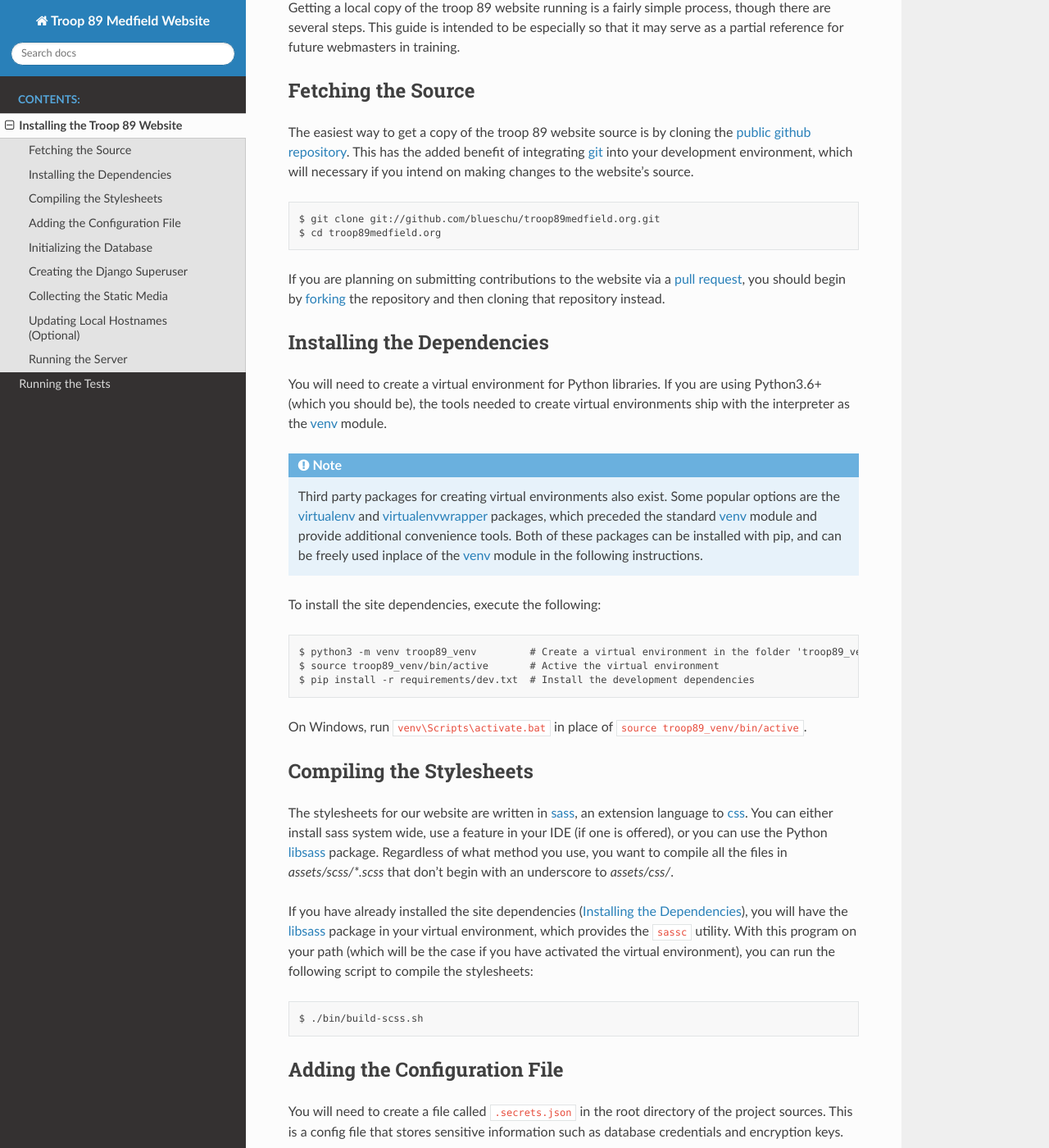
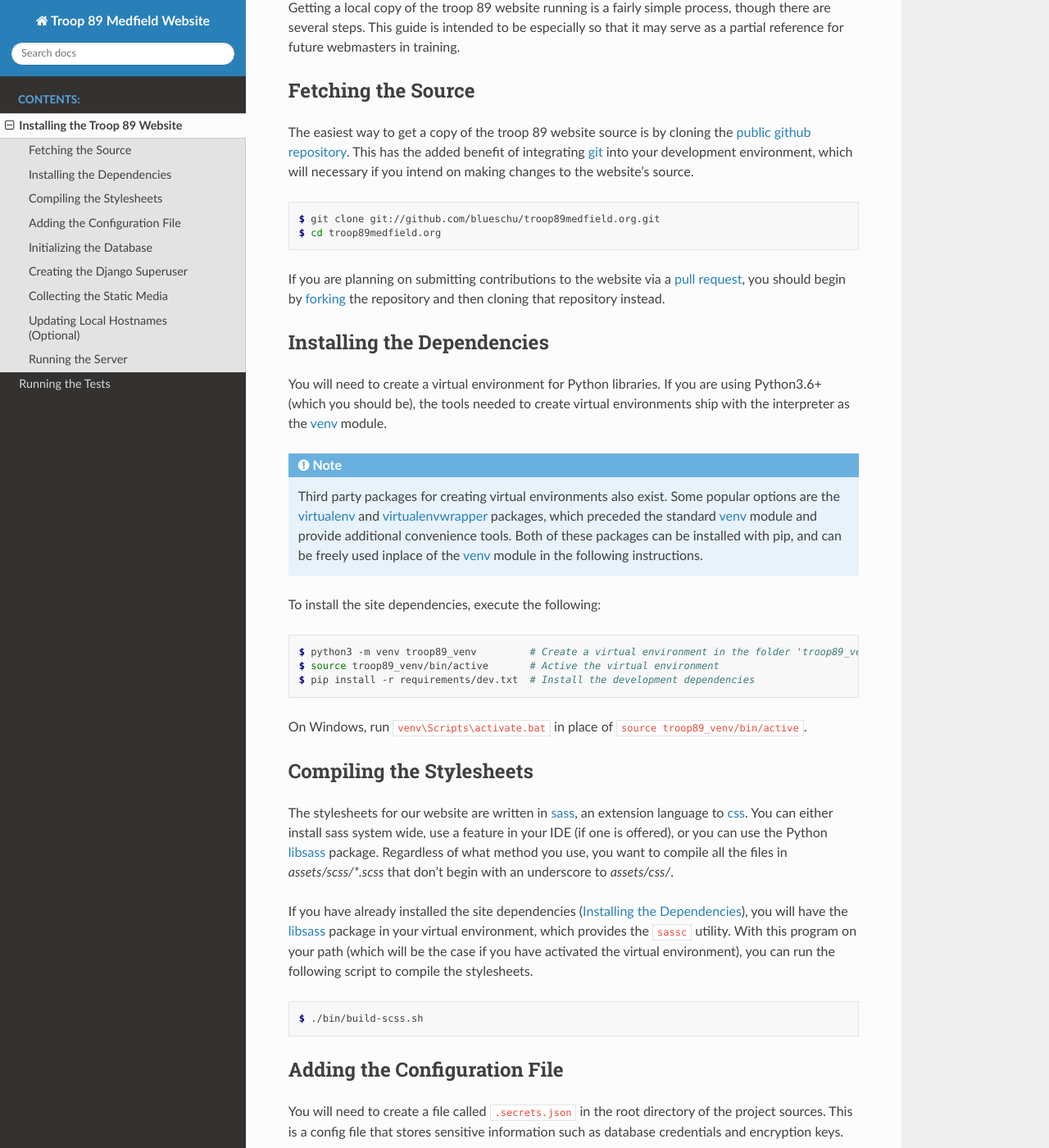
Before and after one commit to brianschubert/troop89medfield.org, a Sphinx documentation site: the page built from docs/install.rst, in a window 1280 px wide and 1400 px high, scrolled down 287 px. Shown: the whole window at 82% size. Built offline with Sphinx 7.4.7 and the Read the Docs theme 2.0.0, drawn with Linux system fonts in a browser that asks for light colours; some of the changed text lies outside the part shown.

Commit message:
Use console style code-blocks for bash sessions examples

```diff
--- a/docs/install.rst
+++ b/docs/install.rst
@@ -18,7 +18,7 @@ Fetching the Source
 
 The easiest way to get a copy of the troop 89 website source is by cloning the `public github repository`_. This has the added benefit of integrating `git`_ into your development environment, which will necessary if you intend on making changes to the website's source.
 
-::
+.. code-block:: console
 
     $ git clone git://github.com/blueschu/troop89medfield.org.git
     $ cd troop89medfield.org
@@ -46,7 +46,9 @@ You will need to create a virtual environment for Python libraries. If you are u
 .. _virtualenv: https://pypi.org/project/virtualenv/
 .. _virtualenvwrapper: https://pypi.org/project/virtualenvwrapper/
 
-To install the site dependencies, execute the following::
+To install the site dependencies, execute the following:
+
+.. code-block:: console
 
     $ python3 -m venv troop89_venv         # Create a virtual environment in the folder 'troop89_venv'
     $ source troop89_venv/bin/active       # Active the virtual environment
@@ -59,7 +61,9 @@ Compiling the Stylesheets
 
 The stylesheets for our website are written in `sass`_, an extension language to `css`_. You can either install sass system wide, use a feature in your IDE (if one is offered), or you can use the Python `libsass`_ package. Regardless of what method you use, you want to compile all the files in `assets/scss/*.scss` that don’t begin with an underscore to `assets/css/`.
 
-If you have already installed the site dependencies (:ref:`install-dep`), you will have the `libsass`_ package in your virtual environment, which provides the ``sassc`` utility. With this program on your path (which will be the case if you have activated the virtual environment), you can run the following script to compile the stylesheets::
+If you have already installed the site dependencies (:ref:`install-dep`), you will have the `libsass`_ package in your virtual environment, which provides the ``sassc`` utility. With this program on your path (which will be the case if you have activated the virtual environment), you can run the following script to compile the stylesheets.
+
+.. code-block:: console
 
     $ ./bin/build-scss.sh
 
@@ -73,7 +77,9 @@ Adding the Configuration File
 
 You will need to create a file called ``.secrets.json`` in the root directory of the project sources. This is a config file that stores sensitive information such as database credentials and encryption keys.
 
-An example configuration is located in the ``demo.secrets.json`` file, which you can temporarily copy to get the site running::
+An example configuration is located in the ``demo.secrets.json`` file, which you can temporarily copy to get the site running:
+
+.. code-block:: console
 
     $ cp demo.secrets.json .secrets.json
 
@@ -85,7 +91,9 @@ This file includes the credentials for an `SQLite`_ database, which is a single-
 Initializing the Database
 -------------------------
 
-Assuming all configurations are good, you should only need to run::
+Assuming all configurations are good, you should only need to run
+
+.. code-block:: console
 
     $ ./manage.py migrate
 
@@ -95,7 +103,9 @@ This will create the necessary tables and relations, but will not populate the d
 Creating the Django Superuser
 -----------------------------
 
-Run::
+Run the following command
+
+.. code-block:: console
 
     $ ./manage.py createsuperuser
 
@@ -105,7 +115,9 @@ and follow the prompts. This will create a user instance in the database that ha
 Collecting the Static Media
 ---------------------------
 
-Simply run::
+Simply run
+
+.. code-block:: console
 
     $ ./manage.py collectstatic`.
 
@@ -116,7 +128,10 @@ This will collect the static files and media from across the project into a sing
 Updating Local Hostnames (Optional)
 -----------------------------------
 
-If you would like to use a host name (e.g. troop89.localhost) in place of a numeric IP (e.g. 127.0.0.1) when accessing the development site, you will want to update your machines hostname configuration. For Unix system (MacOS, Linux, etc), add the following entry to your ``/etc/hosts`` file::
+If you would like to use a host name (e.g. troop89.localhost) in place of a numeric IP (e.g. 127.0.0.1) when accessing the development site, you will want to update your machines hostname configuration. For Unix system (MacOS, Linux, etc), add the following entry to your ``/etc/hosts`` file
+
+.. code-block::
+    :caption: /etc/hosts
 
     127.0.0.1 troop89.localhost
 
@@ -129,12 +144,16 @@ Running the Server
 
 .. _Django runserver: https://docs.djangoproject.com/en/2.2/ref/django-admin/#django-admin-runserver
 
-To run the testing server, simple run::
+To run the testing server, simple run
+
+.. code-block:: console
 
     $ export DJANGO_SETTINGS_MODULE=troop89.settings.dev  # Use the development settings. Run once per session.
     $ ./mange.py runserver`.
 
-If you updated your hosts files to include a local hostname, you can run the following instead::
+If you updated your hosts files to include a local hostname, you can run the following instead
+
+.. code-block:: console
 
     $ ./manage.py runserver troop89.localhost
 
--- a/docs/testing.rst
+++ b/docs/testing.rst
@@ -7,7 +7,9 @@ Running the Tests
 
 The unit tests for the troop 89 website are pretty sparse at the moment. Contributions are always welcome!
 
-Unit tests can be run via Django's test runner::
+Unit tests can be run via Django's test runner
+
+.. code-block:: console
 
     $ ./manage.py test
 
```
